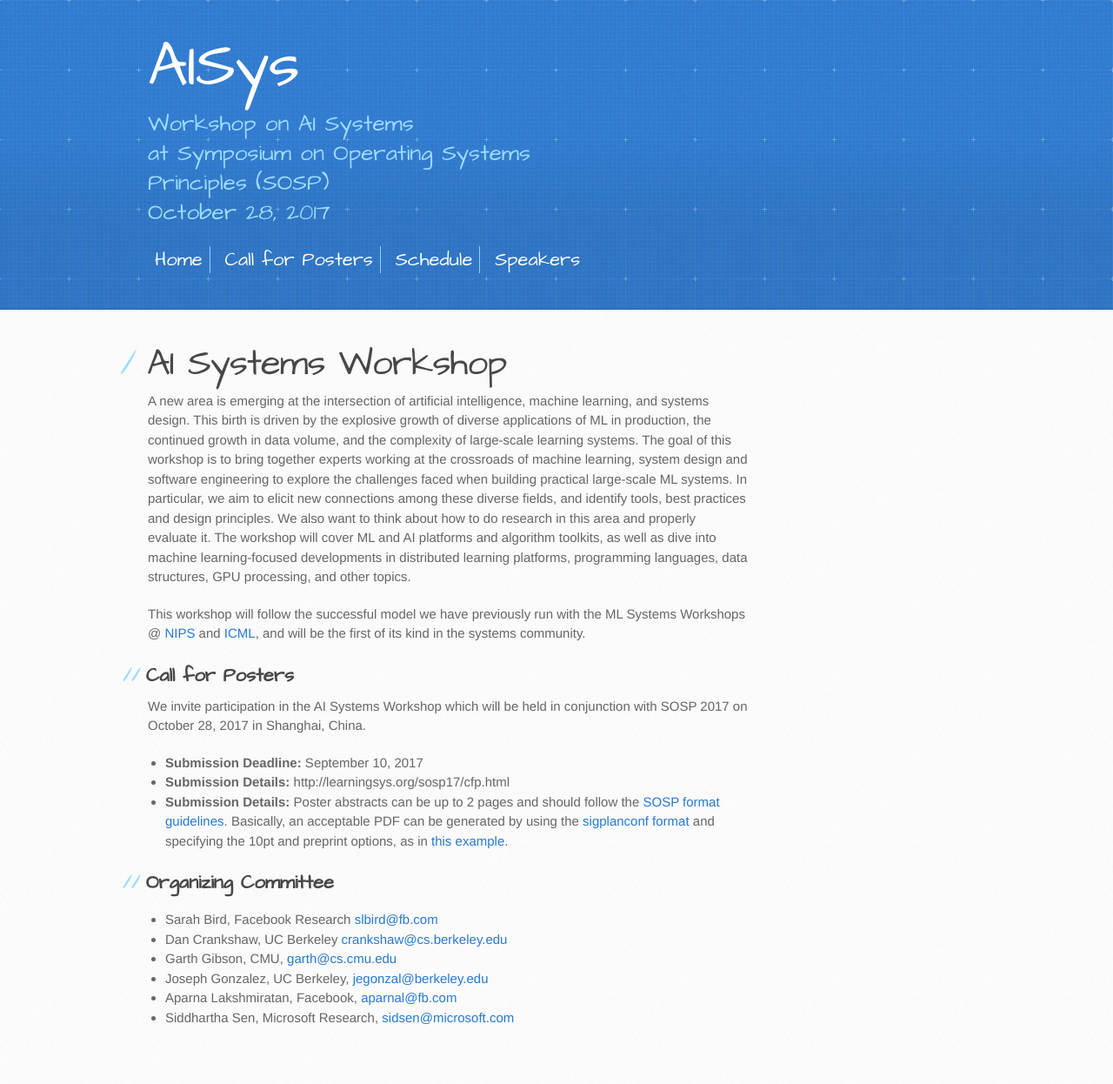
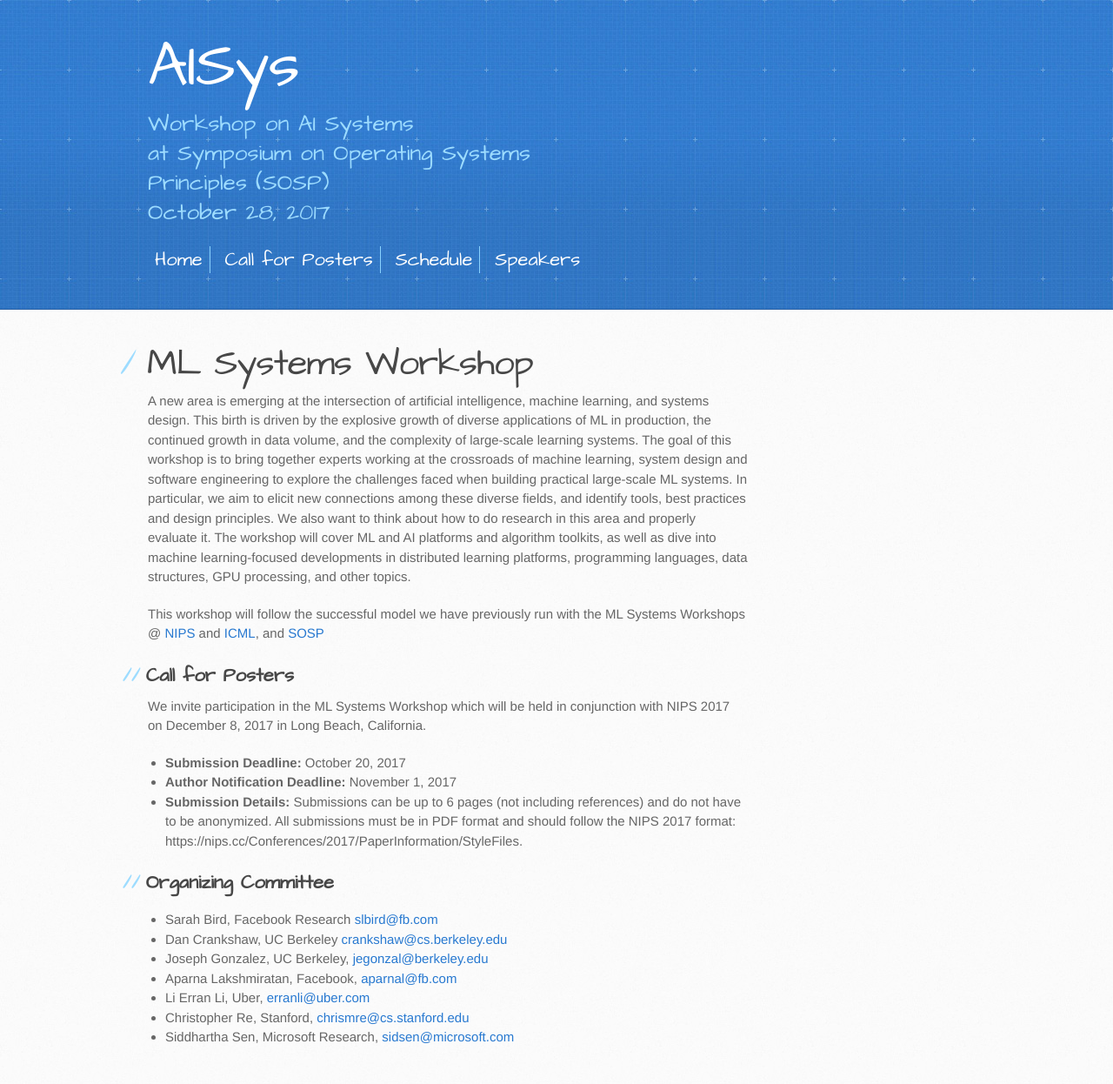
Before and after one commit to LearningSys/nips17, a Jekyll site: the page built from index.md, in a window 1280 px wide. Shown: the whole page at 87% size. Built offline with Jekyll 4.4.1, drawn with Linux system fonts in a browser that asks for light colours; the repository's description, which GitHub fills in, is left out; our own code applies the rules of GitHub Pages for plain Markdown files; before the commit the page ends 1224 px from its top, so only the background shows below that.

Commit message:
Update index.md

```diff
--- a/index.md
+++ b/index.md
@@ -2,24 +2,26 @@
 layout: default
 ---
 
-# AI Systems Workshop
+# ML Systems Workshop
 
 A new area is emerging at the intersection of artificial intelligence, machine learning, and systems design. This birth is driven by the explosive growth of diverse applications of ML in production, the continued growth in data volume, and the complexity of large-scale learning systems. The goal of this workshop is to bring together experts working at the crossroads of machine learning, system design and software engineering to explore the challenges faced when building practical large-scale ML systems. In particular, we aim to elicit new connections among these diverse fields, and identify tools, best practices and design principles. We also want to think about how to do research in this area and properly evaluate it. The workshop will cover ML and AI platforms and algorithm toolkits, as well as dive into machine learning-focused developments in distributed learning platforms, programming languages, data structures, GPU processing, and other topics.
 
-This workshop will follow the successful model we have previously run with the ML Systems Workshops @ [NIPS](https://sites.google.com/site/mlsysnips2016/) and [ICML](https://sites.google.com/site/mlsys2016/), and will be the first of its kind in the systems community.
+This workshop will follow the successful model we have previously run with the ML Systems Workshops @ [NIPS](https://sites.google.com/site/mlsysnips2016/) and [ICML](https://sites.google.com/site/mlsys2016/), and [SOSP](http://learningsys.org/sosp17/)
 
 ## Call for Posters
 
-We invite participation in the AI Systems Workshop which will be held in conjunction with SOSP 2017 on October 28, 2017 in Shanghai, China.
+We invite participation in the ML Systems Workshop which will be held in conjunction with NIPS 2017 on December 8, 2017 in Long Beach, California.
 
-* **Submission Deadline:** September 10, 2017
-* **Submission Details:** http://learningsys.org/sosp17/cfp.html
-* **Submission Details:** Poster abstracts can be up to 2 pages and should follow the [SOSP format guidelines](https://www.sigops.org/sosp/sosp17/submission-rules.html). Basically, an acceptable PDF can be generated by using the [sigplanconf format](http://www.sigplan.org/Resources/Author/#sigplanconf-format) and specifying the 10pt and preprint options, as in [this example](http://www.eecs.umich.edu/~pmchen/sosp/sosp17-template.tex).
+* **Submission Deadline:** October 20, 2017
+* **Author Notification Deadline:** November 1, 2017
+* **Submission Details:** Submissions can be up to 6 pages (not including references) and do not have to be anonymized.  All submissions must be in PDF format and should follow the NIPS 2017 format: https://nips.cc/Conferences/2017/PaperInformation/StyleFiles.
+
 
 ## Organizing Committee
 + Sarah Bird, Facebook Research <slbird@fb.com>
 + Dan Crankshaw, UC Berkeley <crankshaw@cs.berkeley.edu>
-+ Garth Gibson, CMU, <garth@cs.cmu.edu>
 + Joseph Gonzalez, UC Berkeley, <jegonzal@berkeley.edu>
 + Aparna Lakshmiratan, Facebook, <aparnal@fb.com>
++ Li Erran Li, Uber, <erranli@uber.com>
++ Christopher Re, Stanford, <chrismre@cs.stanford.edu>
 + Siddhartha Sen, Microsoft Research, <sidsen@microsoft.com>
```
